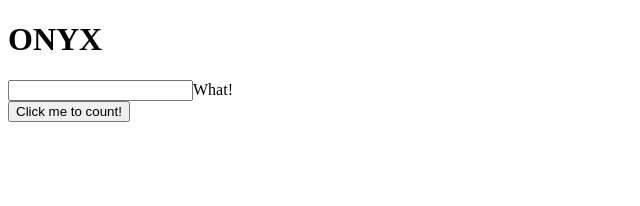
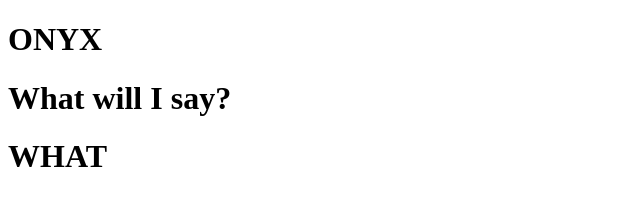
Before and after one commit to elias-michaias/sword, a plain HTML site: page main.html in a window 1280 px wide. Shown: the whole page, without its empty margins (0-640 px from the left). Drawn offline with Linux system fonts and the light colour scheme.

```diff
--- a/main.html
+++ b/main.html
@@ -3,6 +3,7 @@
 <head>
     <meta charset="UTF-8">
     <meta name="viewport" content="width=device-width, initial-scale=1.0">
+    <meta name="description" content="Onyx">
     <title>Document</title>
     <script type="module">
         import Onyx from "/out.wasm.js"
@@ -10,17 +11,9 @@
     </script>
 </head>
 <body>
-   <h1>ONYX</h1>
+   <h1 class="test">ONYX</h1>
 
-   <div id="special"></div>
-   <div class="hay"></div>
-   <div class="hay"></div>
-   <div class="hay"></div>
-
-   <form>
-   <input type="textarea" id="textinputarea">What!</input>
-   </form>
-
-   <button id="grabbable">Click me to count!</button>
+   <h1 id="grabbable" class="specific">What will I say?</button>
+   <h1 class="test">WHAT</h1>
 </body>
 </html>
```
Also changed, not shown: 5 other files.
